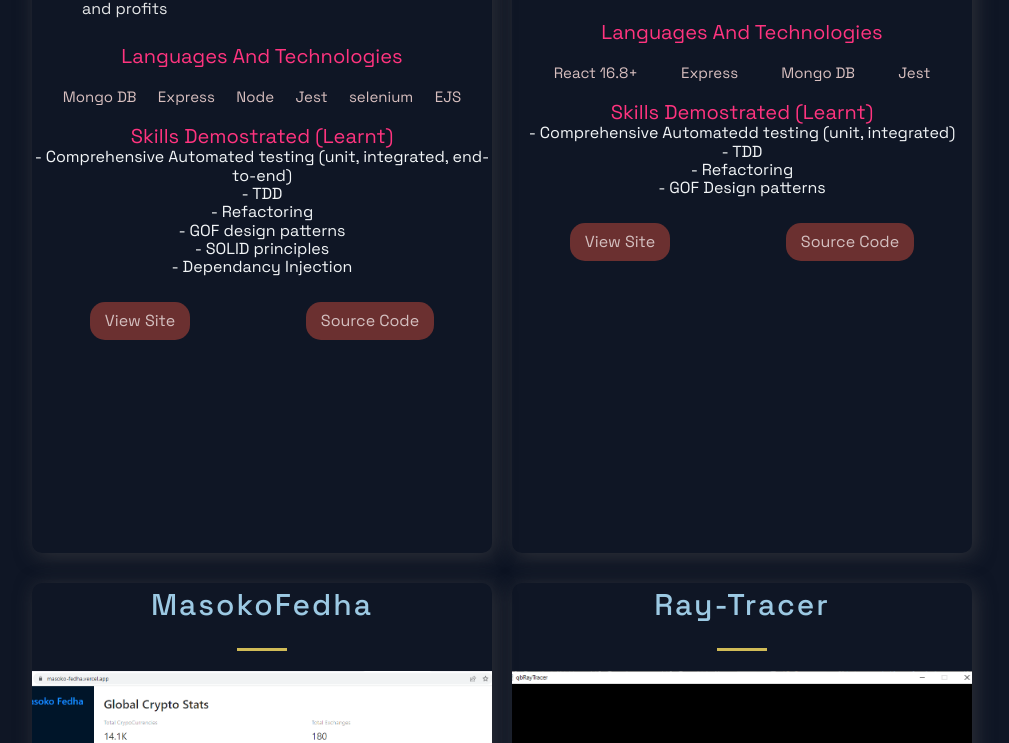
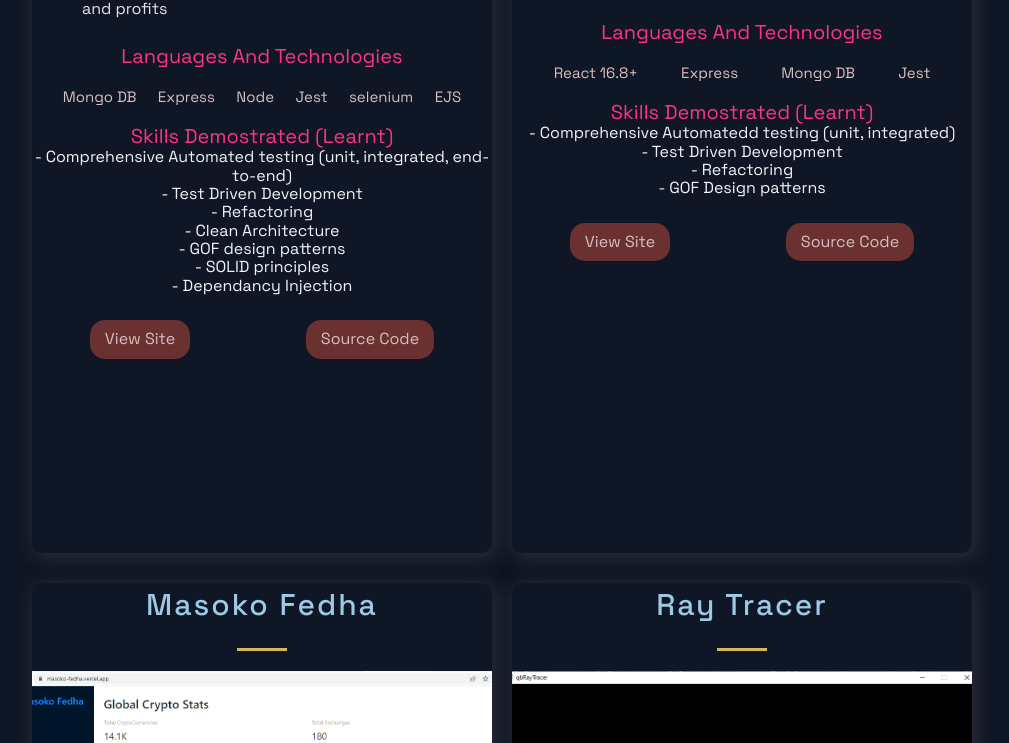
Before and after one commit to samuelmaina/portifolio, a Next.js app: page / in a window 1280 px wide. Shown: the part 1831-2574 px from the top of the page, without its empty margins (138-1147 px from the left). Built offline with nearby package versions, Linux system fonts and the light colour scheme.

Commit message:
Removed some projects  that and added some accomplishments

```diff
--- a/src/components/Acomplishments/Acomplishments.js
+++ b/src/components/Acomplishments/Acomplishments.js
@@ -15,6 +15,14 @@ const data = [
     org: "Hacker Rank",
     details:
       "It covers topics like Design Patterns, Memory management, concurrency model, and event loops, among others.",
+  },
+
+  {
+    link: "https://www.hackerrank.com/certificates/d5328d82222b",
+    text: "Luna Hackathon Winner",
+    org: "Google Developers Student Club",
+    details:
+      "Lead a team to become number one in Luna Fest Hackathon in the expert category. Hackathon was on use of Github Workflows to intract with Azure",
   },
 
   {
--- a/src/components/Hero/Hero.js
+++ b/src/components/Hero/Hero.js
@@ -32,7 +32,7 @@ const Hero = (props) => (
         </SectionText>
         <SectionText>
           -In love with reading, anything to do with space exploration(such as
-          rocket science) and chess
+          rocket science) and chess.
         </SectionText>
       </LeftSection>
     </Section>
--- a/src/components/Technologies/Technologies.js
+++ b/src/components/Technologies/Technologies.js
@@ -51,7 +51,6 @@ const Technologies = () => (
         <picture>
           <DiHtml5 size={iconSize} />
           <DiResponsive size={iconSize} />
-          <DiSass size={iconSize} />
         </picture>
       </ListItem>
       <ListItem>
--- a/src/constants/constants.js
+++ b/src/constants/constants.js
@@ -10,8 +10,9 @@ export const projects = [
     tags: ["Mongo DB", "Express", "Node", "Jest", "selenium", "EJS"],
     skills: [
       "Comprehensive Automated testing (unit, integrated, end-to-end)",
-      "TDD",
+      "Test Driven Development",
       "Refactoring",
+      "Clean Architecture",
       "GOF design patterns",
       "SOLID principles",
       "Dependancy Injection",
@@ -21,7 +22,7 @@ export const projects = [
     id: 0,
   },
   {
-    title: "MifugoCare",
+    title: "Mifugo Care",
     description: [
       "A MERN web-based application that connects livestock farmers to vet services.",
       "Farmers post the symptoms and images of their ill animals. The systems then assigns the best vet based on nearness to customer,area of specialization and previous ratings.",
@@ -31,16 +32,16 @@ export const projects = [
     tags: ["React 16.8+ ", "Express", "Mongo DB", "Jest"],
     skills: [
       "Comprehensive Automatedd testing (unit, integrated)",
-      "TDD",
+      "Test Driven Development",
       "Refactoring",
       "GOF Design patterns",
     ],
-    source: "https://github.com/samuelmaina/mifugoCare",
+    source: "https://github.com/samuelmaina/mifugo-care",
     visit: "https://serene-taiga-98483.herokuapp.com/",
     id: 1,
   },
   {
-    title: "MasokoFedha",
+    title: "Masoko Fedha",
     description: [
       "A react frontend application that shows cryptocurrency stats and news",
       "Shows overall cryptocurrency news and stats as well as for individual cryptos",
@@ -49,12 +50,12 @@ export const projects = [
     images: ["/images/masoko_5.png"],
     tags: ["React", "Redux", "Ant Design"],
     skills: ["Refactoring", "Visual Design"],
-    source: "https://github.com/samuelmaina/mosokoFedha",
+    source: "https://github.com/samuelmaina/masoko-fedha",
     visit: "https://masoko-fedha.vercel.app/",
     id: 2,
   },
   {
-    title: "Ray-Tracer",
+    title: "Ray Tracer",
     description: [
       "A 3D rendering application made in C++",
       "Uses linear algebra and mathematics to simulate real world placement of objects.",
@@ -64,7 +65,7 @@ export const projects = [
     images: ["/images/raytracer.png"],
     tags: ["C++", "CMake", "SDL2"],
     skills: ["OOP concepts", "OOP design"],
-    source: "https://github.com/samuelmaina/Ray-Tracer",
+    source: "https://github.com/samuelmaina/ray-tracer",
     id: 3,
   },
 
@@ -78,29 +79,15 @@ export const projects = [
     images: ["/images/guess_game.webp"],
     tags: ["React Native", "React-Components"],
     skills: ["Refactor"],
-    source: "https://github.com/samuelmaina/kiambu_high_school",
+    source: "https://github.com/samuelmaina/guess-game",
     id: 5,
-  },
-  {
-    title:
-      "Java Implementation of Different Encryption Methods and Prime Number theories",
-    description: [
-      "A collection of java implementations of different encryption schemes in a TDD manner.",
-      "Have done other Security algorithms using TDD  which can be found at my github profile",
-      "Such algorithms include Sieve of Erasthones, Rabin-Miller Primarity test etc.",
-    ],
-    images: ["/images/encryption.jpg"],
-    tags: ["java", "junit"],
-    skills: ["OOP concepts", "Unit Testing"],
-    source: "https://github.com/samuelmaina/Ray-Tracer",
-    id: 4,
   },
 ];
 
 export const Experiece = [
   {
     from: "09/2017",
-    to: "08/2022",
+    to: "12/2022",
     school: "BSc. Computer Science, Moi University - Kenya",
     courses: [
       {
@@ -117,8 +104,8 @@ export const Experiece = [
       },
     ],
     organizations: [
+      "Facebook DevC Commmunity-Tech Specialist",
       "Google Developer Student Clubs-Member",
-      "Facebook DevC Commmunity-Member",
     ],
   },
 
```
